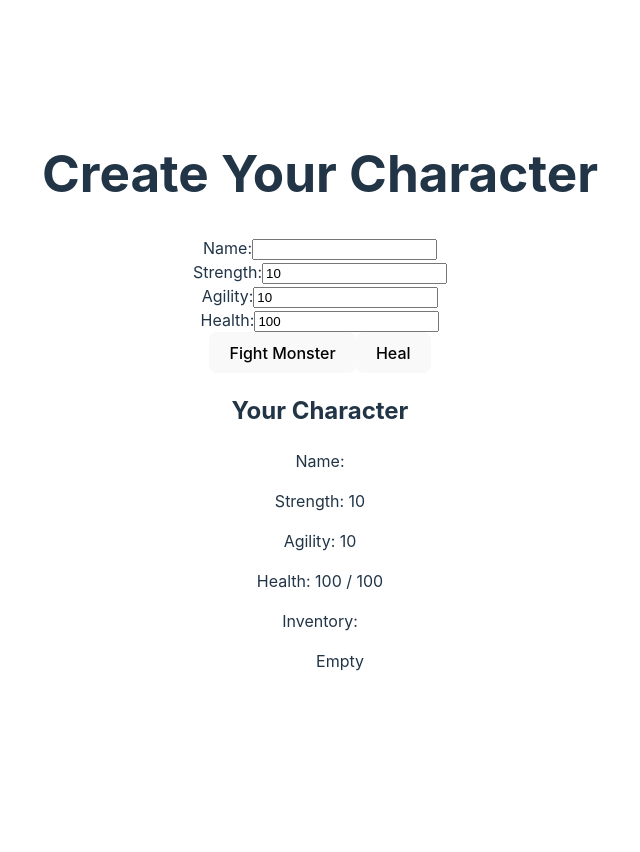
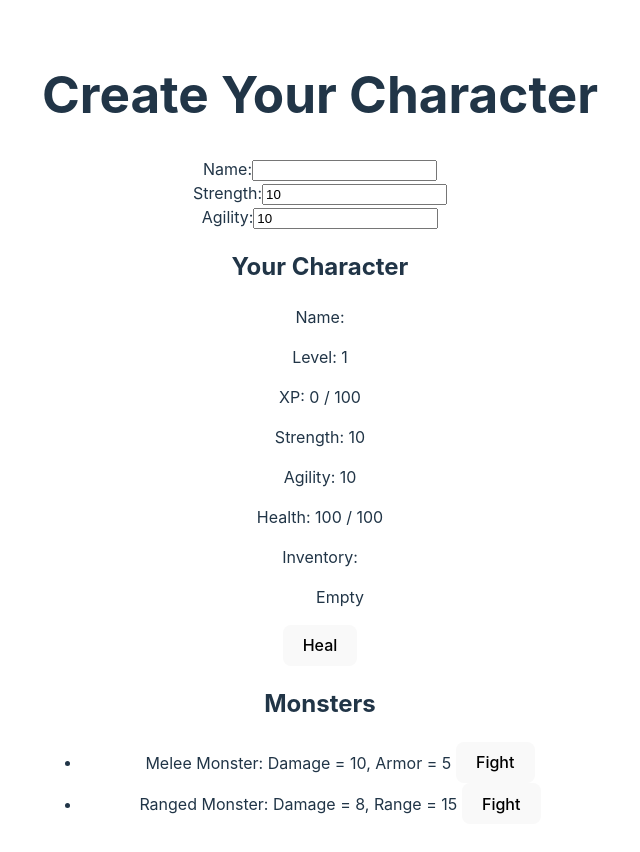
Before and after one commit to deg/type-rpg, a React (Vite) app: page / in a window 1280 px wide. Shown: the top 852 px of the page, without its empty margins (320-960 px from the left). Before the commit the page ends 800 px from the top, so only its background shows below. Built offline with nearby package versions, Linux system fonts and the light colour scheme.

Commit message:
Add levels, monster types, etc.

```diff
--- a/src/components/CharacterCreator.tsx
+++ b/src/components/CharacterCreator.tsx
@@ -18,7 +18,56 @@ interface Character {
   health: number;
   maxHealth: number;
   inventory: InventoryItem[];
+  level: number;
+  xp: number;
 }
+
+type MeleeMonster = {
+  kind: 'melee';
+  damage: number;
+  armor: number;
+};
+
+type RangedMonster = {
+  kind: 'ranged';
+  damage: number;
+  range: number;
+};
+
+type Monster = MeleeMonster | RangedMonster;
+
+const updateCharacter = (
+  character: Character,
+  updates: Partial<Character>
+): Character => ({
+  ...character,
+  ...updates,
+});
+
+const levelUp = (character: Character): Character => ({
+  ...character,
+  level: character.level + 1,
+  strength: character.strength + 2,
+  agility: character.agility + 2,
+  maxHealth: character.maxHealth + 10,
+  health: character.maxHealth + 10,
+  xp: 0,
+});
+
+const getRandomInt = (min: number, max: number): number =>
+  Math.floor(Math.random() * (max - min + 1)) + min;
+
+const describeMonster = (monster: Monster): string => {
+  switch (monster.kind) {
+    case 'melee':
+      return `Melee Monster: Damage = ${monster.damage}, Armor = ${monster.armor}`;
+    case 'ranged':
+      return `Ranged Monster: Damage = ${monster.damage}, Range = ${monster.range}`;
+    default:
+      const _exhaustiveCheck: never = monster;
+      return _exhaustiveCheck;
+  }
+};
 
 const CharacterCreator: React.FC = () => {
   const [character, setCharacter] = useState<Character>({
@@ -28,33 +77,60 @@ const CharacterCreator: React.FC = () => {
     health: 100,
     maxHealth: 100,
     inventory: [],
+    level: 1,
+    xp: 0,
   });
 
   const handleInputChange = (e: React.ChangeEvent<HTMLInputElement>) => {
     const { name, value } = e.target;
-    setCharacter((prevCharacter) => ({
-      ...prevCharacter,
-      [name]: name === 'name' ? value : parseInt(value, 10),
-    }));
-  };
-
-  const fightMonster = () => {
-    setCharacter((prev) => ({
-      ...prev,
-      health: Math.max(prev.health - 20, 0), // Character loses 20 health
-      inventory: [
-        ...prev.inventory,
-        { name: 'Monster Trophy', type: ItemType.Trophy }, // Gains a trophy
-      ],
-    }));
+    setCharacter((prevCharacter) =>
+      updateCharacter(prevCharacter, {
+        [name]: name === 'name' ? value : parseInt(value, 10),
+      })
+    );
   };
 
   const healCharacter = () => {
-    setCharacter((prev) => ({
-      ...prev,
-      health: Math.min(prev.health + 15, prev.maxHealth), // Regain 15 health
-    }));
+    setCharacter((prev) =>
+      updateCharacter(prev, {
+        health: Math.min(prev.health + 15, prev.maxHealth),
+      })
+    );
   };
+
+  const fightMonster = (monster: Monster) => {
+    setCharacter((prev) => {
+      let damageTaken = monster.damage;
+
+      if (monster.kind === 'melee') {
+        damageTaken = Math.max(0, monster.damage - prev.strength);
+      } else if (monster.kind === 'ranged') {
+        damageTaken = Math.max(0, monster.damage - prev.agility / 2);
+      }
+
+      const xpReward = getRandomInt(30, 70);
+      const updatedXp = prev.xp + xpReward;
+      const xpThreshold = 100;
+
+      if (updatedXp >= xpThreshold) {
+        return levelUp({ ...prev, xp: updatedXp - xpThreshold });
+      }
+
+      return updateCharacter(prev, {
+        health: Math.max(prev.health - damageTaken, 0),
+        xp: updatedXp,
+        inventory: [
+          ...prev.inventory,
+          { name: `${monster.kind} Monster Trophy`, type: ItemType.Trophy },
+        ],
+      });
+    });
+  };
+
+  const monsters: Monster[] = [
+    { kind: 'melee', damage: 10, armor: 5 },
+    { kind: 'ranged', damage: 8, range: 15 },
+  ];
 
   return (
     <div>
@@ -90,22 +166,12 @@ const CharacterCreator: React.FC = () => {
           />
         </label>
         <br />
-        <label>
-          Health:
-          <input
-            type="number"
-            name="health"
-            value={character.health}
-            onChange={handleInputChange}
-            readOnly
-          />
-        </label>
       </form>
-      <button onClick={fightMonster}>Fight Monster</button>
-      <button onClick={healCharacter}>Heal</button>
       <div>
         <h2>Your Character</h2>
         <p>Name: {character.name}</p>
+        <p>Level: {character.level}</p>
+        <p>XP: {character.xp} / 100</p>
         <p>Strength: {character.strength}</p>
         <p>Agility: {character.agility}</p>
         <p>
@@ -124,6 +190,18 @@ const CharacterCreator: React.FC = () => {
           )}
         </ul>
       </div>
+      <button onClick={healCharacter}>Heal</button>
+      <div>
+        <h2>Monsters</h2>
+        <ul>
+          {monsters.map((monster, index) => (
+            <li key={index}>
+              {describeMonster(monster)}{' '}
+              <button onClick={() => fightMonster(monster)}>Fight</button>
+            </li>
+          ))}
+        </ul>
+      </div>
     </div>
   );
 };
```
